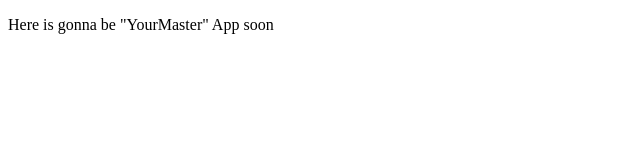
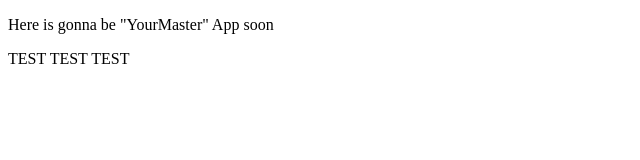
Before and after one commit to Kasitsyn/YourMaster, a React (Create React App) app: page / in a window 1280 px wide. Shown: the top 160 px of the page, without its empty margins (0-640 px from the left). Built offline with nearby package versions, Linux system fonts and the light colour scheme.

Commit message:
test commit

```diff
--- a/src/App.js
+++ b/src/App.js
@@ -4,6 +4,7 @@ function App() {
   return (
     <div className="App">
       <p>Here is gonna be "YourMaster" App soon</p>
+      <p>TEST TEST TEST</p>
     </div>
   );
 }
```
